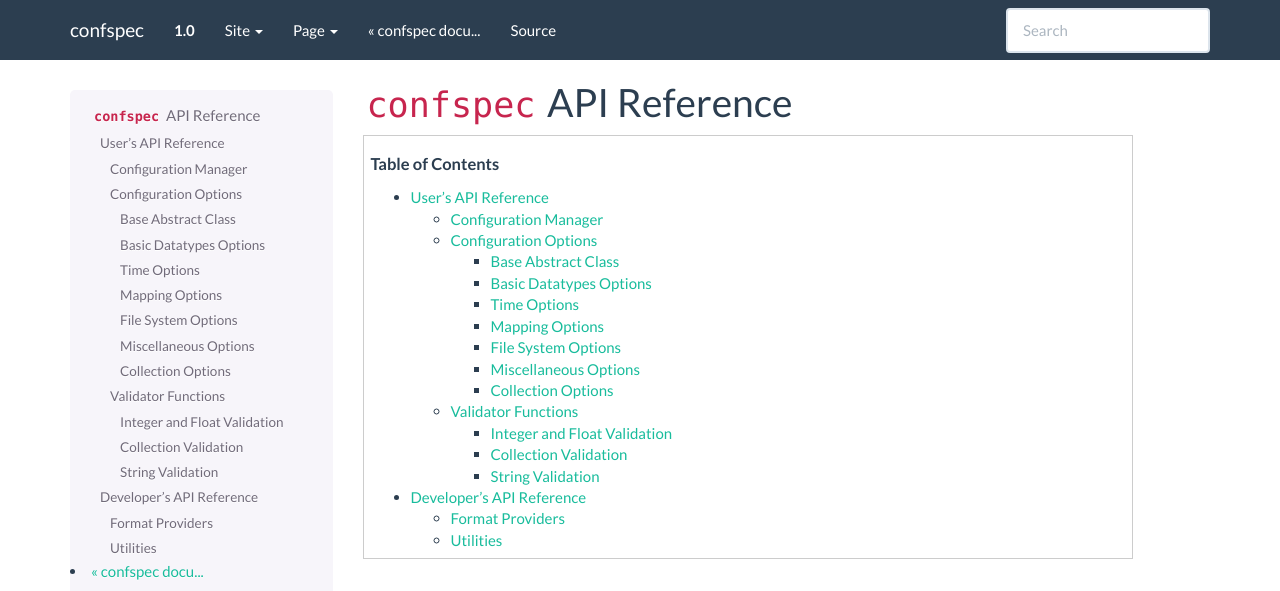
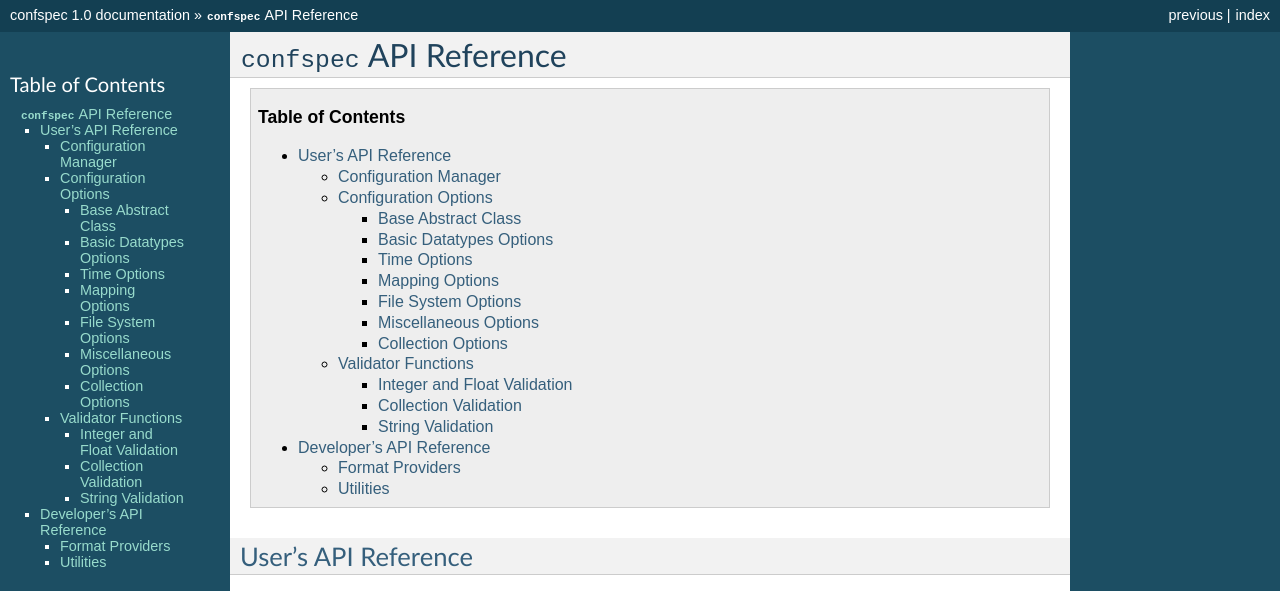
Before and after one commit to carlos-jenkins/confspec, a Sphinx documentation site: the page built from doc/content/reference.rst, in a window 1280 px wide and 1400 px high. Shown: the top 591 px of the window. Built offline with Sphinx 7.4.7, drawn with Linux system fonts in a browser that asks for light colours; some of the changed text lies outside the part shown.

Commit message:
Added a TODO list and removed bootstrap theme to leave it as the default.

```diff
--- a/doc/conf.py
+++ b/doc/conf.py
@@ -12,9 +12,6 @@
 # serve to show the default.
 
 import sys, os
-
-# Get path to Bootstrap theme
-from sphinx_bootstrap_theme import get_html_theme_path as bootstrap_path
 
 # If extensions (or modules to document with autodoc) are in another directory,
 # add these directories to sys.path here. If the directory is relative to the
@@ -37,7 +34,6 @@ extensions = [
     'sphinx.ext.autosummary',
     'sphinx.ext.intersphinx',
     'sphinx.ext.inheritance_diagram',
-    'codeco.directive',
 ]
 
 # Add any paths that contain templates here, relative to this directory.
@@ -94,7 +90,7 @@ exclude_patterns = ['_build']
 #show_authors = False
 
 # The name of the Pygments (syntax highlighting) style to use.
-pygments_style = 'monokai'
+pygments_style = 'sphinx'
 
 # A list of ignored prefixes for module index sorting.
 #modindex_common_prefix = []
@@ -104,17 +100,15 @@ pygments_style = 'monokai'
 
 # The theme to use for HTML and HTML Help pages.  See the documentation for
 # a list of builtin themes.
-html_theme = 'bootstrap'
+html_theme = 'default'
 
 # Theme options are theme-specific and customize the look and feel of a theme
 # further.  For a list of options available for each theme, see the
 # documentation.
-html_theme_options = {
-    'bootswatch_theme': 'flatly',
-}
+#html_theme_options = {}
 
 # Add any paths that contain custom themes here, relative to this directory.
-html_theme_path = bootstrap_path()
+#html_theme_path = []
 
 # The name for this set of Sphinx documents.  If None, it defaults to
 # "<project> v<release> documentation".
@@ -265,3 +259,14 @@ intersphinx_mapping = {'python':('http://docs.python.org/3/', None)}
 # -- Options for todo extension ------------------------------------------------
 
 todo_include_todos = True
+
+
+# -- Options for readthedocs.org -----------------------------------------------
+
+# Override variables in on readthedocs.org
+#on_rtd = os.environ.get('READTHEDOCS', None) == 'True'
+#
+#if not on_rtd:  # only import and set the theme if we're building docs locally
+#    import sphinx_rtd_theme
+#    html_theme = 'sphinx_rtd_theme'
+#    html_theme_path = [sphinx_rtd_theme.get_html_theme_path()]
```
Also changed, not shown: README.md (+10 -1 lines).
